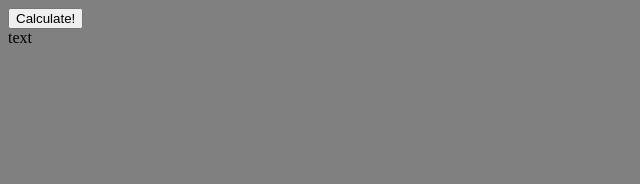
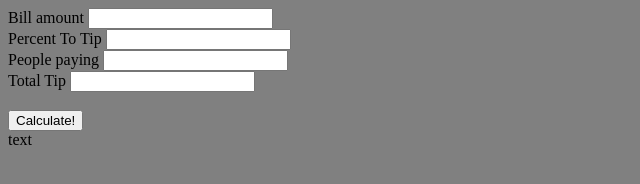
Before and after one commit to FlyingCelingFan/TipCalc, a plain HTML site: page index.html in a window 1280 px wide. Shown: the whole page, without its empty margins (0-640 px from the left). Drawn offline with Linux system fonts and the light colour scheme.

Commit message:
added html

```diff
--- a/app.js
+++ b/app.js
@@ -1 +1,12 @@
-function ()
+// Include set options
+// custom options
+// for the tips
+
+//this is a function
+function () {
+
+}
+
+calculate () {
+
+}
--- a/index.html
+++ b/index.html
@@ -6,6 +6,28 @@
 
 </head>
 <body>
+
+<section>
+
+	<label for="billAmount">Bill amount</label>
+	<input type="text" id="billAmount"><br>
+
+	<label for="percentTip">Percent To Tip</label>
+	<input type="text" id="percentTip"><br>
+
+	<label for="amountPeople">People paying</label>
+	<input type="text" id="amountPeople"><br>
+
+	<label for="totalTip">Total Tip</label>
+	<input type="text" id="totalTip"><br>
+
+	<label>&nbsp;</label>
+
+
+</section>
+
+
+
 
  <div id="id" onload="Function()">
 		<script src="app.js">  </script> </div>
```
